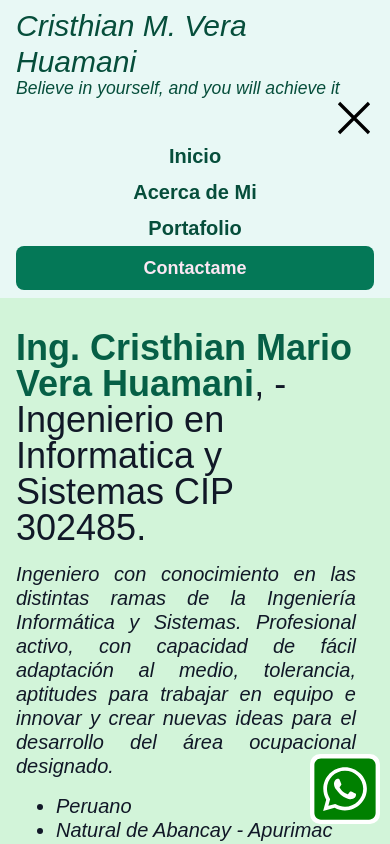
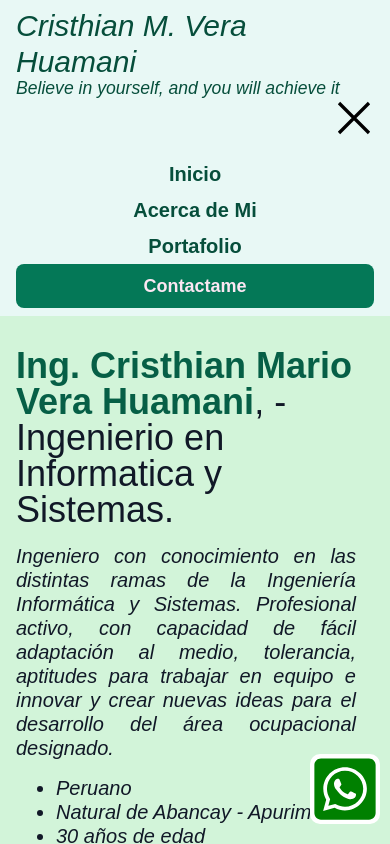
Before and after one commit to cverah/Portafolio-web-react, a React (Vite) app: page /about in a window 390 px wide. Both pictures are taken after a click on the icon 354 px from the left and 117 px from the top of the page. Shown: the top 844 px of the page. Built offline with nearby package versions, Linux system fonts and the light colour scheme; a web font is replaced by a local one.

Commit message:
feat: fix menu mobile in portafolio

```diff
--- a/src/components/Header.jsx
+++ b/src/components/Header.jsx
@@ -77,34 +77,34 @@ const Header = () => {
 
         {/* <!-- nav para mobile  --> */}
         <nav className="navbar-mobile">
-          <div className="menu-mobile">
+          <div className="menu-mobile" style={{ marginTop: "18px" }}>
             <ul
               className="navbar--links--mobile list-style-none"
               ref={navBarMobileRef}
             >
               <li>
-                <a href="index.html" className="link text-xl">
+                <Link to="/" className="link text-xl">
                   Inicio
-                </a>
+                </Link>
               </li>
               <li>
-                <a href="about.html" className="link text-xl">
+                <Link to="/about" className="link text-xl">
                   Acerca de Mi
-                </a>
+                </Link>
               </li>
               <li>
-                <a href="portafolio.html" className="link text-xl">
+                <Link to="/portafolio" className="link text-xl">
                   Portafolio
-                </a>
+                </Link>
               </li>
               <li>
-                <a
-                  href="contact.html"
+                <Link
+                  to="/contact"
                   type="button"
                   className="button button--primary button--lg text-decoration-none"
                 >
                   Contactame
-                </a>
+                </Link>
               </li>
             </ul>
           </div>
--- a/src/components/components_about/SectionProfileAbout.jsx
+++ b/src/components/components_about/SectionProfileAbout.jsx
@@ -12,7 +12,7 @@ const SectionProfileAbout = () => {
               <strong className="green-800">
                 Ing. Cristhian Mario Vera Huamani
               </strong>
-              , - Ingenierio en Informatica y Sistemas CIP 302485.
+              , - Ingenierio en Informatica y Sistemas.
             </p>
             <p className="text-xl light justify italic mb-1">
               Ingeniero con conocimiento en las distintas ramas de la Ingeniería
```
